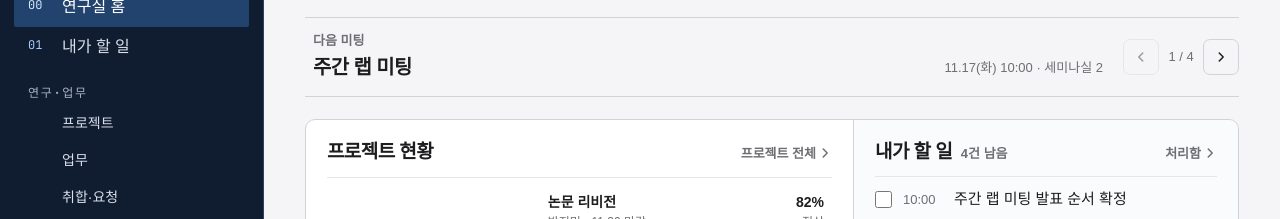
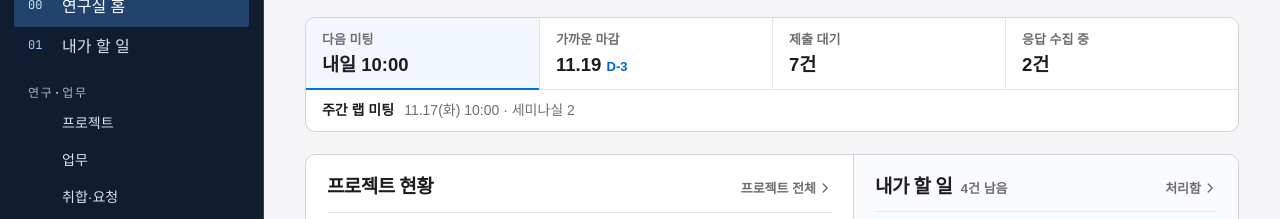
Before and after one commit to FromLAtoNY-wodhksqq/macs__, a plain HTML site: page index.html in a window 1280 px wide. Shown: the part 83-302 px from the top of the page. Drawn offline with Linux system fonts and the light colour scheme; a web font is replaced by a local one.

Commit message:
Show all dashboard summaries in tabs with a single detail line

```diff
--- a/index.html
+++ b/index.html
@@ -372,69 +372,80 @@ main { min-width: 0; overflow: auto; padding: 0 clamp(20px, 3.2vw, 52px) 48px; }
   .project-view { grid-template-columns: minmax(0, 1fr); gap: 4px; }
   .project-ring { max-width: 150px; }
 }
-.summary-carousel {
+.summary {
+  margin-bottom: 22px;
+  background: var(--card);
+  border: 1px solid var(--line);
+  border-radius: var(--radius);
+}
+
+.summary-tabs {
   display: grid;
-  grid-template-columns: minmax(0, 1fr) auto;
-  gap: 12px;
-  align-items: center;
-  padding: 10px 0;
-  margin-bottom: 22px;
-  border-block: 1px solid var(--line);
+  grid-template-columns: repeat(4, minmax(0, 1fr));
 }
-.summary-track {
-  display: flex;
+
+.summary-tab {
+  position: relative;
+  display: grid;
+  align-content: center;
+  justify-items: start;
+  gap: 3px;
   min-width: 0;
-  overflow-x: auto;
-  scroll-snap-type: x mandatory;
-  scrollbar-width: none;
-  overscroll-behavior-x: contain;
-}
-.summary-track::-webkit-scrollbar { display: none; }
-.summary-slide {
-  flex: 0 0 100%;
-  min-width: 0;
-  display: grid;
-  grid-template-columns: minmax(0, 1fr) auto;
-  align-content: center;
-  align-items: center;
-  gap: 2px 16px;
-  padding: 3px 8px;
-  scroll-snap-align: start;
-  scroll-snap-stop: always;
-}
-.summary-slide small {
-  grid-column: 1 / -1;
-  color: var(--dim);
-  font-size: 13px;
-  font-weight: 600;
-}
-.summary-slide strong {
-  font-size: clamp(17px, 1.55vw, 22px);
-  font-weight: 690;
-  letter-spacing: -.025em;
-}
-.summary-slide p { color: var(--dim); font-size: 13px; overflow-wrap: anywhere; }
-.summary-slide em { color: var(--ot); font-style: normal; margin-left: 4px; }
-.summary-controls { display: flex; align-items: center; gap: 6px; }
-.summary-controls output { min-width: 32px; text-align: center; color: var(--dim); font-size: 13px; }
-.summary-controls button {
-  display: grid;
-  place-items: center;
-  min-width: 36px;
-  min-height: 36px;
-  background: var(--panel);
-  border: 1px solid var(--line);
-  border-radius: 7px;
+  padding: 12px 16px;
+  border: 0;
+  border-bottom: 1px solid var(--soft);
+  background: transparent;
+  font: inherit;
+  text-align: left;
   cursor: pointer;
 }
-.summary-controls button:hover:not([aria-disabled="true"]) { background: var(--hov); }
-.summary-controls button[aria-disabled="true"] { opacity: .42; cursor: default; }
-.summary-controls button:first-child .ic { transform: rotate(180deg); }
-@media (max-width: 640px) {
-  .summary-carousel { gap: 6px; margin-bottom: 14px; }
-  .summary-slide { grid-template-columns: minmax(0, 1fr); padding-inline: 3px; }
-  .summary-controls { gap: 3px; }
-  .summary-controls button { min-width: 40px; min-height: 44px; }
+.summary-tab + .summary-tab { border-left: 1px solid var(--soft); }
+.summary-tab:first-child { border-radius: var(--radius) 0 0 0; }
+.summary-tab:last-child { border-radius: 0 var(--radius) 0 0; }
+.summary-tab:focus-visible { outline-offset: -3px; z-index: 1; }
+.summary-tab:hover { background: var(--tint); }
+.summary-tab[aria-selected="true"] { background: #F2F7FE; }
+.summary-tab::after {
+  content: "";
+  position: absolute;
+  inset: auto 0 -1px;
+  height: 2px;
+  background: var(--o);
+  transform: scaleX(0);
+  transition: transform 150ms var(--ease);
+  pointer-events: none;
+}
+.summary-tab[aria-selected="true"]::after { transform: scaleX(1); }
+.summary-tab span { color: var(--dim); font-size: 13px; font-weight: 600; }
+.summary-tab strong { font-size: clamp(17px, 1.45vw, 21px); line-height: 1.28; font-weight: 690; }
+.summary-tab strong em { color: var(--ot); font-size: 13px; font-style: normal; white-space: nowrap; }
+
+.summary-detail { min-width: 0; padding: 10px 16px; }
+.summary-panel {
+  display: flex;
+  flex-wrap: wrap;
+  align-items: baseline;
+  gap: 2px 10px;
+  min-height: 21px;
+  font-size: 14px;
+  animation: summary-enter 170ms var(--ease);
+}
+.summary-panel strong { font-weight: 670; }
+.summary-panel span, .summary-panel p { color: var(--dim); }
+@keyframes summary-enter {
+  from { opacity: 0; transform: translateX(6px); }
+  to { opacity: 1; transform: none; }
+}
+
+@media (max-width: 600px) {
+  .summary { margin-bottom: 14px; }
+  .summary-tabs { grid-template-columns: repeat(2, minmax(0, 1fr)); }
+  .summary-tab { padding: 9px 11px; }
+  .summary-tab:nth-child(3) { border-left: 0; }
+  .summary-tab:nth-child(2) { border-radius: 0 var(--radius) 0 0; }
+  .summary-tab:last-child { border-radius: 0; }
+  .summary-detail { min-height: 63px; padding: 8px 11px; }
+  .summary-panel { gap: 1px 6px; }
 }
 </style>
 
@@ -462,17 +473,18 @@ main { min-width: 0; overflow: auto; padding: 0 clamp(20px, 3.2vw, 52px) 48px; }
       </div>
     </header>
 
-    <section class="summary-carousel" aria-label="주요 현황" aria-roledescription="슬라이드 모음">
-      <div class="summary-track" id="summary-track" tabindex="0" aria-label="주요 현황, 좌우 화살표로 넘기기">
-        <article class="summary-slide" role="group" aria-roledescription="슬라이드" aria-label="1 / 4"><small>다음 미팅</small><strong>주간 랩 미팅</strong><p><time datetime="2026-11-17T10:00">11.17(화) 10:00</time> · 세미나실 2</p></article>
-        <article class="summary-slide" role="group" aria-roledescription="슬라이드" aria-label="2 / 4"><small>가장 가까운 마감 <em>D-3</em></small><strong>ACM 초록 제출</strong><p><time datetime="2026-11-19T17:00">11.19(목) 17:00</time></p></article>
-        <article class="summary-slide" role="group" aria-roledescription="슬라이드" aria-label="3 / 4"><small>제출 대기</small><strong>7건</strong><p>학생 제출을 기다리는 항목</p></article>
-        <article class="summary-slide" role="group" aria-roledescription="슬라이드" aria-label="4 / 4"><small>응답 수집 중</small><strong>2건</strong><p>진행 중인 취합·요청</p></article>
+    <section class="summary" aria-label="주요 현황">
+      <div class="summary-tabs" id="summary-tabs" role="tablist" aria-label="주요 현황 항목">
+        <button class="summary-tab" type="button" role="tab" id="summary-tab-1" aria-controls="summary-panel-1" aria-selected="true" tabindex="0"><span>다음 미팅</span><strong>내일 10:00</strong></button>
+        <button class="summary-tab" type="button" role="tab" id="summary-tab-2" aria-controls="summary-panel-2" aria-selected="false" tabindex="-1"><span>가까운 마감</span><strong>11.19 <em>D-3</em></strong></button>
+        <button class="summary-tab" type="button" role="tab" id="summary-tab-3" aria-controls="summary-panel-3" aria-selected="false" tabindex="-1"><span>제출 대기</span><strong>7건</strong></button>
+        <button class="summary-tab" type="button" role="tab" id="summary-tab-4" aria-controls="summary-panel-4" aria-selected="false" tabindex="-1"><span>응답 수집 중</span><strong>2건</strong></button>
       </div>
-      <div class="summary-controls">
-        <button type="button" id="summary-prev" aria-label="이전 현황" aria-controls="summary-track" aria-disabled="true"><svg class="ic" aria-hidden="true"><use href="#i-chev"/></svg></button>
-        <output id="summary-position" aria-label="슬라이드 위치">1 / 4</output>
-        <button type="button" id="summary-next" aria-label="다음 현황" aria-controls="summary-track" aria-disabled="false"><svg class="ic" aria-hidden="true"><use href="#i-chev"/></svg></button>
+      <div class="summary-detail">
+        <div class="summary-panel" id="summary-panel-1" role="tabpanel" aria-labelledby="summary-tab-1" tabindex="0"><strong>주간 랩 미팅</strong><span><time datetime="2026-11-17T10:00">11.17(화) 10:00</time> · 세미나실 2</span></div>
+        <div class="summary-panel" id="summary-panel-2" role="tabpanel" aria-labelledby="summary-tab-2" tabindex="0" hidden><strong>ACM 초록 제출</strong><span><time datetime="2026-11-19T17:00">11.19(목) 17:00</time></span></div>
+        <div class="summary-panel" id="summary-panel-3" role="tabpanel" aria-labelledby="summary-tab-3" tabindex="0" hidden><p>학생 제출을 기다리는 항목</p></div>
+        <div class="summary-panel" id="summary-panel-4" role="tabpanel" aria-labelledby="summary-tab-4" tabindex="0" hidden><p>진행 중인 취합·요청</p></div>
       </div>
     </section>
 
@@ -547,49 +559,34 @@ main { min-width: 0; overflow: auto; padding: 0 clamp(20px, 3.2vw, 52px) 48px; }
 <div class=scrim id=scrim></div>
 <dialog class=big id=big aria-label="캘린더"><div class=bg><div class=bl id=bl></div><div class=br id=br></div></div></dialog>
 <script>
-const summaryTrack = document.getElementById('summary-track');
-const summaryPrev = document.getElementById('summary-prev');
-const summaryNext = document.getElementById('summary-next');
-const summaryPosition = document.getElementById('summary-position');
-const summaryCount = summaryTrack.children.length;
-let summaryIndex = 0;
-let summaryWidth = summaryTrack.clientWidth;
+const summaryTabList = document.getElementById('summary-tabs');
+const summaryTabs = Array.from(summaryTabList.querySelectorAll('[role="tab"]'));
+const summaryPanels = summaryTabs.map(tab => document.getElementById(tab.getAttribute('aria-controls')));
 
-function syncSummaryIndex() {
-  if (summaryTrack.clientWidth !== summaryWidth) return;
-  const index = Math.round(summaryTrack.scrollLeft / summaryWidth);
-  if (index === summaryIndex) return;
-
-  summaryIndex = index;
-  summaryPrev.setAttribute('aria-disabled', String(index === 0));
-  summaryNext.setAttribute('aria-disabled', String(index === summaryCount - 1));
-  summaryPosition.value = (index + 1) + ' / ' + summaryCount;
-}
-
-function showSummary(index) {
-  const destination = Math.max(0, Math.min(index, summaryCount - 1));
-  if (destination === summaryIndex) return;
-  summaryTrack.scrollTo({
-    left: destination * summaryTrack.clientWidth,
-    behavior: matchMedia('(prefers-reduced-motion: reduce)').matches ? 'instant' : 'smooth'
+function selectSummaryTab(index) {
+  summaryTabs.forEach((tab, tabIndex) => {
+    const active = tabIndex === index;
+    tab.setAttribute('aria-selected', String(active));
+    tab.tabIndex = active ? 0 : -1;
+    summaryPanels[tabIndex].hidden = !active;
   });
 }
 
-new ResizeObserver(() => {
-  const width = summaryTrack.clientWidth;
-  if (width === summaryWidth) return;
-  summaryWidth = width;
-  summaryTrack.scrollTo({ left: summaryIndex * width, behavior: 'instant' });
-}).observe(summaryTrack);
-
-summaryTrack.addEventListener('scroll', syncSummaryIndex, { passive: true });
-summaryPrev.addEventListener('click', () => showSummary(summaryIndex - 1));
-summaryNext.addEventListener('click', () => showSummary(summaryIndex + 1));
-summaryTrack.closest('.summary-carousel').addEventListener('keydown', event => {
-  if (event.altKey || event.ctrlKey || event.metaKey) return;
-  if (event.key !== 'ArrowLeft' && event.key !== 'ArrowRight') return;
-  event.preventDefault();
-  showSummary(summaryIndex + (event.key === 'ArrowRight' ? 1 : -1));
+summaryTabs.forEach((tab, index) => {
+  tab.addEventListener('click', () => selectSummaryTab(index));
+  tab.addEventListener('keydown', event => {
+    let next = index;
+    switch (event.key) {
+      case 'ArrowLeft': next = (index + summaryTabs.length - 1) % summaryTabs.length; break;
+      case 'ArrowRight': next = (index + 1) % summaryTabs.length; break;
+      case 'Home': next = 0; break;
+      case 'End': next = summaryTabs.length - 1; break;
+      default: return;
+    }
+    event.preventDefault();
+    selectSummaryTab(next);
+    summaryTabs[next].focus();
+  });
 });
 
 const NAV=[["연구실 홈"],["내가 할 일"],["연구·업무","프로젝트","업무","취합·요청","논문·투고","연구 기록"],["미팅·일정","미팅","캘린더","간트차트"],["소통","공지사항","개인 대화","질문·피드백","회의"],["연구실 운영","자료실","학생별 현황","인건비 관리","구성원·승인"]];
```
